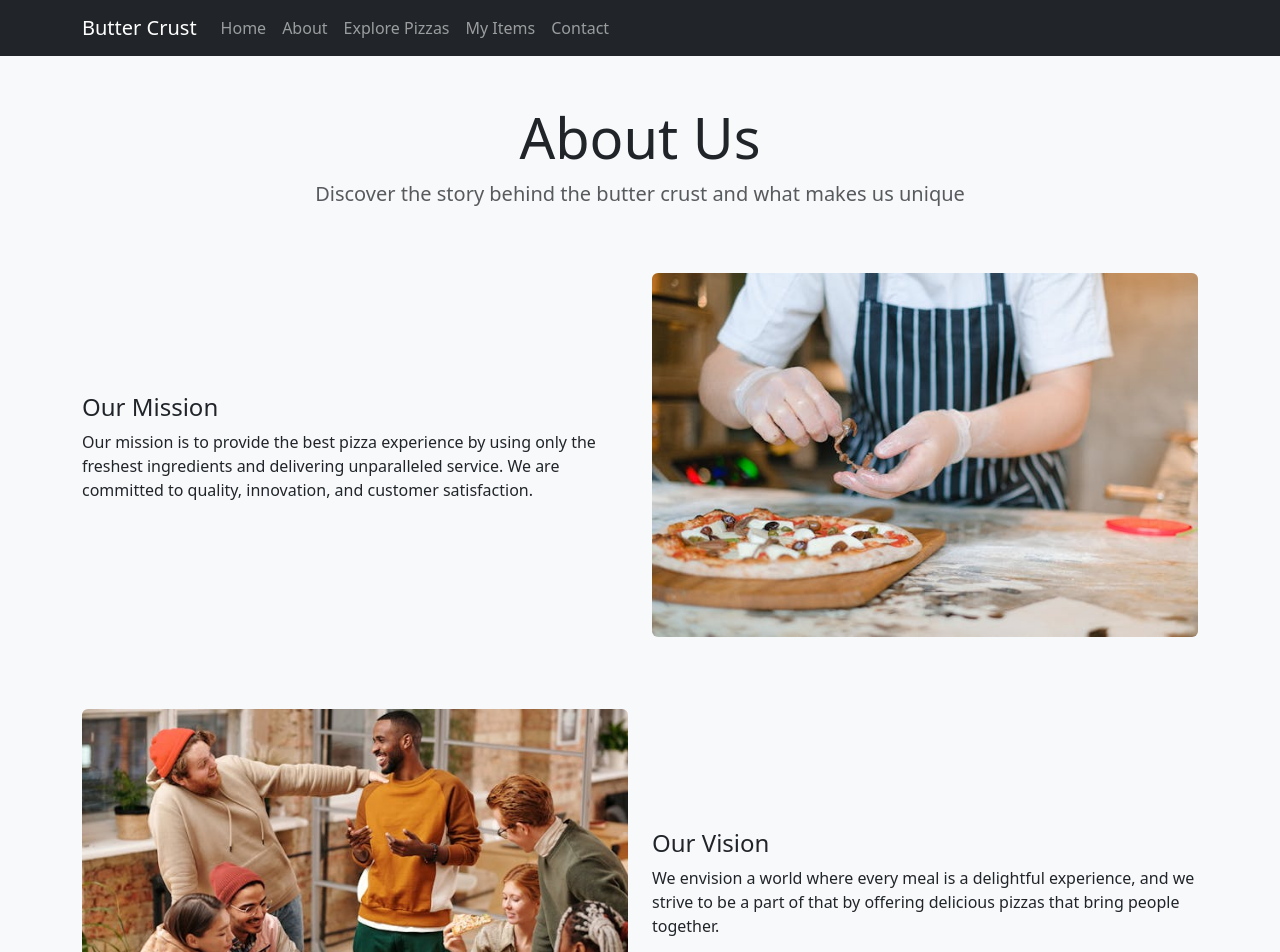
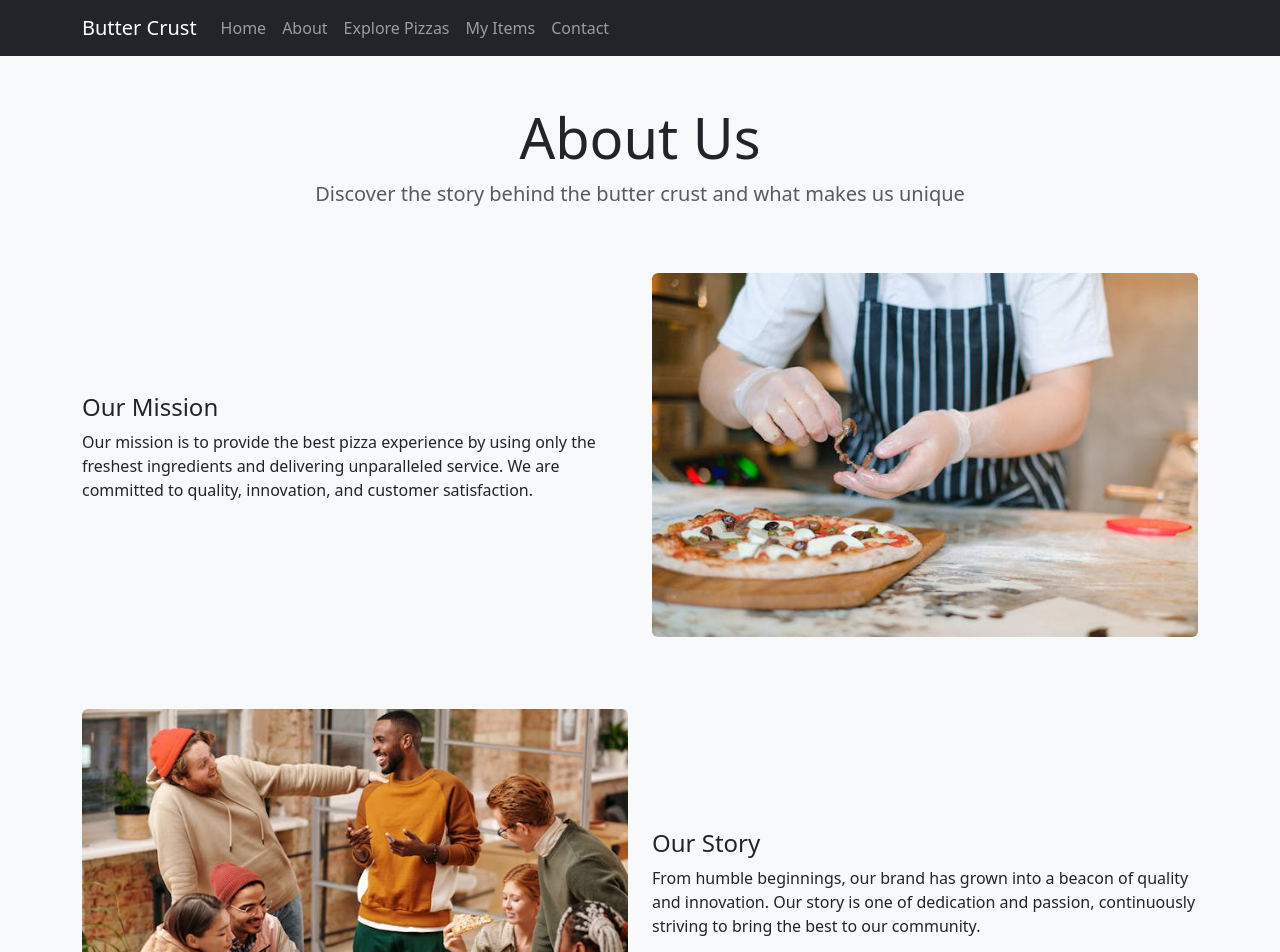
Before and after one commit to Meet-301/pizzastore, a React (Create React App) app: page /about in a window 1280 px wide. Shown: the top 952 px of the page. Built offline with nearby package versions, Linux system fonts and the light colour scheme.

Commit message:
Aug 11, 2024, 8:21 AM

```diff
--- a/src/components/About.js
+++ b/src/components/About.js
@@ -34,15 +34,15 @@ const About = () => {
 
         <Row className="align-items-center my-5">
           <Col md={6} className="order-md-2 mb-4">
-            <h2 className="h4">Our Vision</h2>
+          <h2 className="h4">Our Story</h2>
             <p>
-              We envision a world where every meal is a delightful experience, and we strive to be a part of that by offering delicious pizzas that bring people together.
+              From humble beginnings, our brand has grown into a beacon of quality and innovation. Our story is one of dedication and passion, continuously striving to bring the best to our community.
             </p>
           </Col>
           <Col md={6} className="order-md-1 mb-4">
             <img
               src="/images/friends.jpg"
-              alt="Our Vision"
+              alt="Our Sto"
               className="img-fluid rounded"
             />
           </Col>
```
